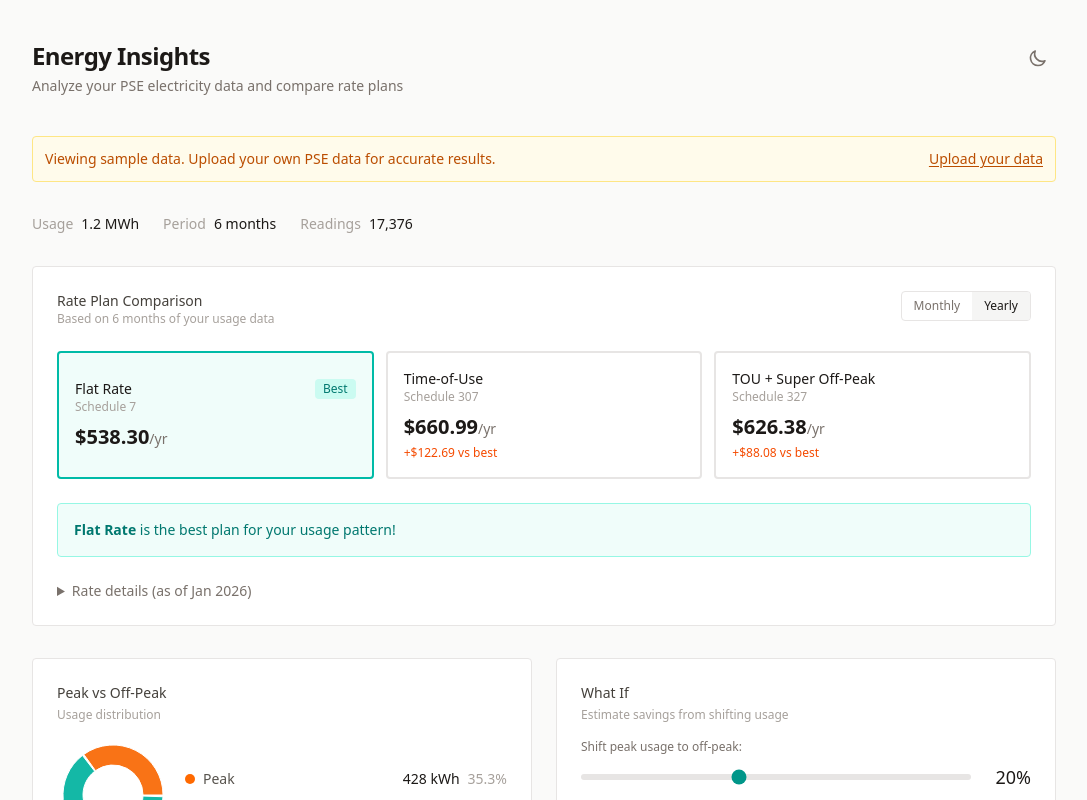
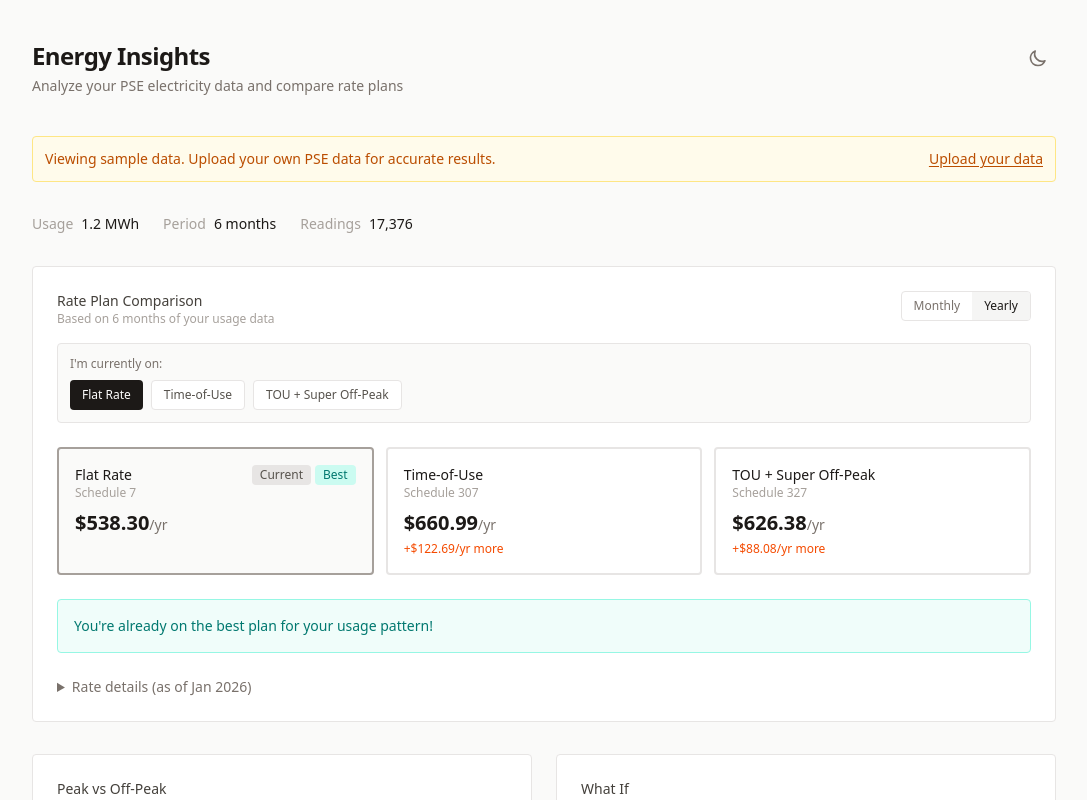
Before and after one commit to adityamandaleeka/energy-insights, a React (Vite) app: page / in a window 1280 px wide. Both pictures are taken after a click on the button "Try with sample data". Shown: the top 800 px of the page, without its empty margins (96-1183 px from the left). Built offline with nearby package versions, Linux system fonts and the light colour scheme.

Commit message:
Add current plan selector with savings relative to user's plan

```diff
--- a/src/components/CostComparison.tsx
+++ b/src/components/CostComparison.tsx
@@ -17,7 +17,7 @@ const PLANS: { id: RatePlan; name: string; schedule: string; description: string
 
 export function CostComparison({ flatCost, touCost, touSuperCost, monthCount }: CostComparisonProps) {
   const [showYearly, setShowYearly] = useState(true);
-  const [selectedPlan, setSelectedPlan] = useState<RatePlan>('flat');
+  const [currentPlan, setCurrentPlan] = useState<RatePlan>('flat');
 
   const costs = { flat: flatCost, tou: touCost, touSuper: touSuperCost };
   const multiplier = showYearly ? 12 / monthCount : 1 / monthCount;
@@ -26,12 +26,12 @@ export function CostComparison({ flatCost, touCost, touSuperCost, monthCount }:
   // Find best plan
   const sortedPlans = [...PLANS].sort((a, b) => costs[a.id] - costs[b.id]);
   const bestPlan = sortedPlans[0];
-  const currentCost = costs[selectedPlan] * multiplier;
+  const currentCost = costs[currentPlan] * multiplier;
   const bestCost = costs[bestPlan.id] * multiplier;
 
   return (
     <div className="bg-white dark:bg-stone-900 border border-stone-200 dark:border-stone-700 rounded p-6">
-      <div className="flex justify-between items-start mb-6">
+      <div className="flex justify-between items-start mb-4">
         <div>
           <h2 className="text-sm font-medium text-stone-700 dark:text-stone-200">Rate Plan Comparison</h2>
           <p className="text-xs text-stone-400 dark:text-stone-500">Based on {monthCount} month{monthCount !== 1 ? 's' : ''} of your usage data</p>
@@ -52,22 +52,43 @@ export function CostComparison({ flatCost, touCost, touSuperCost, monthCount }:
         </div>
       </div>
 
-      {/* Plan selector cards */}
+      {/* Current plan selector */}
+      <div className="mb-6 p-3 bg-stone-50 dark:bg-stone-800 rounded border border-stone-200 dark:border-stone-700">
+        <label className="text-xs text-stone-500 dark:text-stone-400 block mb-2">I'm currently on:</label>
+        <div className="flex gap-2 flex-wrap">
+          {PLANS.map((plan) => (
+            <button
+              key={plan.id}
+              onClick={() => setCurrentPlan(plan.id)}
+              className={`text-xs px-3 py-1.5 rounded transition-colors ${
+                currentPlan === plan.id
+                  ? 'bg-stone-900 dark:bg-stone-100 text-white dark:text-stone-900'
+                  : 'bg-white dark:bg-stone-700 text-stone-600 dark:text-stone-300 border border-stone-200 dark:border-stone-600 hover:border-stone-300 dark:hover:border-stone-500'
+              }`}
+            >
+              {plan.name}
+            </button>
+          ))}
+        </div>
+      </div>
+
+      {/* Plan comparison cards */}
       <div className="grid grid-cols-1 md:grid-cols-3 gap-3 mb-6">
         {PLANS.map((plan) => {
           const cost = costs[plan.id] * multiplier;
-          const isSelected = selectedPlan === plan.id;
+          const isCurrent = currentPlan === plan.id;
           const isBest = plan.id === bestPlan.id;
-          const diff = cost - bestCost;
+          const savingsVsCurrent = currentCost - cost;
 
           return (
-            <button
+            <div
               key={plan.id}
-              onClick={() => setSelectedPlan(plan.id)}
-              className={`text-left p-4 rounded border-2 transition-colors ${
-                isSelected
+              className={`p-4 rounded border-2 ${
+                isCurrent
+                  ? 'border-stone-400 dark:border-stone-500 bg-stone-50 dark:bg-stone-800'
+                  : isBest
                   ? 'border-teal-500 dark:border-teal-400 bg-teal-50 dark:bg-teal-900/20'
-                  : 'border-stone-200 dark:border-stone-700 hover:border-stone-300 dark:hover:border-stone-600'
+                  : 'border-stone-200 dark:border-stone-700'
               }`}
             >
               <div className="flex justify-between items-start mb-2">
@@ -75,28 +96,40 @@ export function CostComparison({ flatCost, touCost, touSuperCost, monthCount }:
                   <p className="font-medium text-stone-900 dark:text-stone-100 text-sm">{plan.name}</p>
                   <p className="text-xs text-stone-400 dark:text-stone-500">{plan.schedule}</p>
                 </div>
-                {isBest && (
-                  <span className="text-xs bg-teal-100 dark:bg-teal-900 text-teal-700 dark:text-teal-300 px-2 py-0.5 rounded">
-                    Best
-                  </span>
-                )}
+                <div className="flex gap-1">
+                  {isCurrent && (
+                    <span className="text-xs bg-stone-200 dark:bg-stone-600 text-stone-600 dark:text-stone-200 px-2 py-0.5 rounded">
+                      Current
+                    </span>
+                  )}
+                  {isBest && (
+                    <span className="text-xs bg-teal-100 dark:bg-teal-900 text-teal-700 dark:text-teal-300 px-2 py-0.5 rounded">
+                      Best
+                    </span>
+                  )}
+                </div>
               </div>
               <p className="text-xl font-semibold text-stone-900 dark:text-stone-100">
                 ${cost.toFixed(2)}
                 <span className="text-sm font-normal text-stone-500">{periodLabel}</span>
               </p>
-              {!isBest && (
-                <p className="text-xs text-orange-600 dark:text-orange-400 mt-1">
-                  +${diff.toFixed(2)} vs best
+              {!isCurrent && savingsVsCurrent > 0 && (
+                <p className="text-xs text-teal-600 dark:text-teal-400 mt-1">
+                  Save ${savingsVsCurrent.toFixed(2)}{periodLabel}
                 </p>
               )}
-            </button>
+              {!isCurrent && savingsVsCurrent < 0 && (
+                <p className="text-xs text-orange-600 dark:text-orange-400 mt-1">
+                  +${Math.abs(savingsVsCurrent).toFixed(2)}{periodLabel} more
+                </p>
+              )}
+            </div>
           );
         })}
       </div>
 
       {/* Recommendation */}
-      {selectedPlan !== bestPlan.id && (
+      {currentPlan !== bestPlan.id && (
         <div className="rounded p-4 bg-teal-50 dark:bg-teal-900/30 border border-teal-200 dark:border-teal-800 mb-6">
           <p className="text-sm text-teal-700 dark:text-teal-300">
             Switching to <strong>{bestPlan.name}</strong> would save you ${(currentCost - bestCost).toFixed(2)}{periodLabel}
@@ -104,10 +137,10 @@ export function CostComparison({ flatCost, touCost, touSuperCost, monthCount }:
         </div>
       )}
 
-      {selectedPlan === bestPlan.id && (
+      {currentPlan === bestPlan.id && (
         <div className="rounded p-4 bg-teal-50 dark:bg-teal-900/30 border border-teal-200 dark:border-teal-800 mb-6">
           <p className="text-sm text-teal-700 dark:text-teal-300">
-            <strong>{bestPlan.name}</strong> is the best plan for your usage pattern!
+            You're already on the best plan for your usage pattern!
           </p>
         </div>
       )}
```
